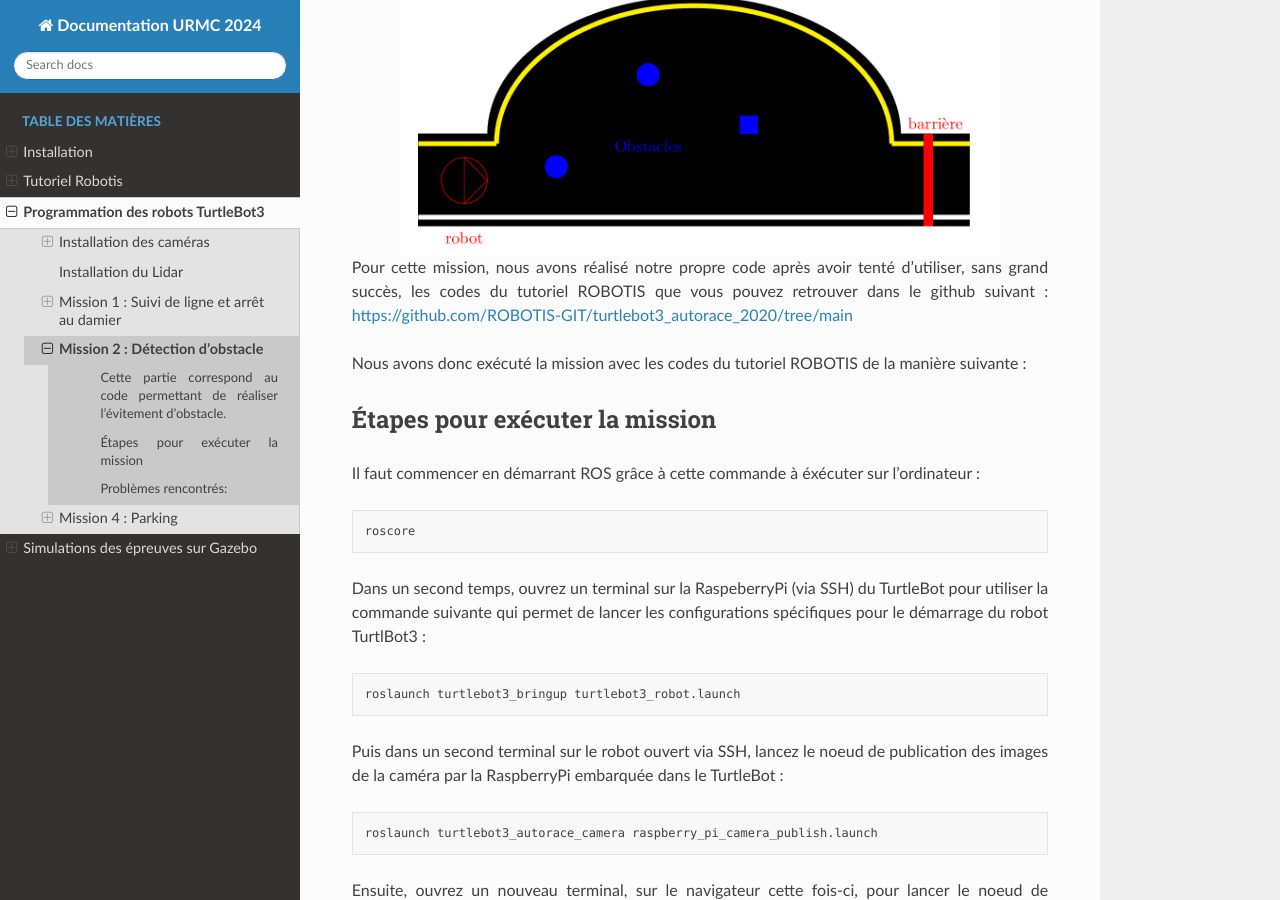
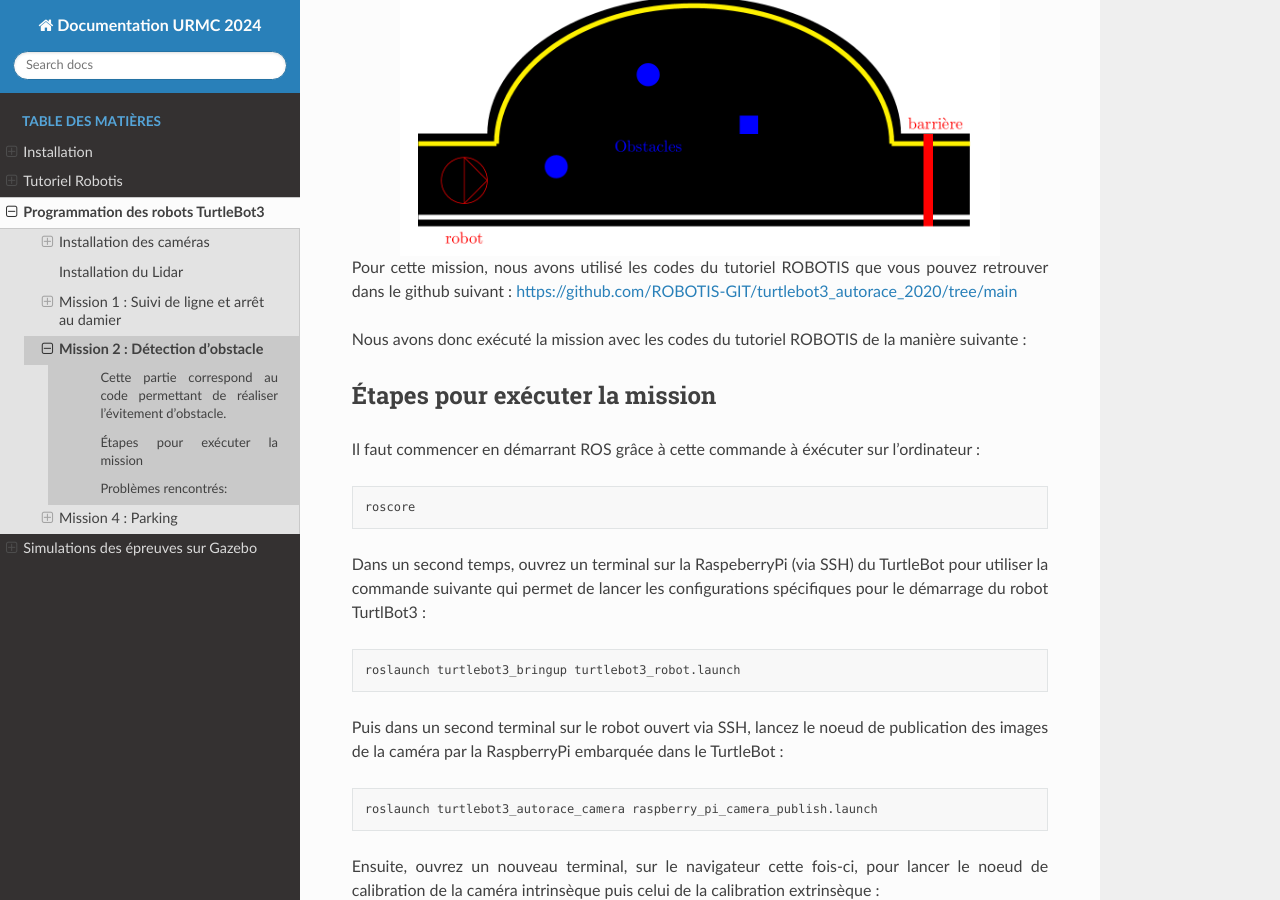
Before and after one commit to ThibaultTostain/insa-strasbourg-URRMC, a Sphinx documentation site: the page built from docs/source/turtlebot_reel/Detection_Obstacle.rst, in a window 1280 px wide and 900 px high, scrolled down 393 px. Built offline with Sphinx 7.4.7 and the Read the Docs theme 3.1.0, drawn with Linux system fonts in a browser that asks for light colours.

Commit message:
Update Detection_Obstacle.rst

```diff
--- a/docs/source/turtlebot_reel/Detection_Obstacle.rst
+++ b/docs/source/turtlebot_reel/Detection_Obstacle.rst
@@ -9,8 +9,7 @@ Dans cette mission, le TurtleBot doit naviguer sur un chemin délimité par des
    :width: 600
    :align: center
 
-
-Pour cette mission, nous avons réalisé notre propre code après avoir tenté d'utiliser, sans grand succès, les codes du tutoriel ROBOTIS que vous pouvez retrouver dans le github suivant : https://github.com/ROBOTIS-GIT/turtlebot3_autorace_2020/tree/main
+Pour cette mission, nous avons utilisé les codes du tutoriel ROBOTIS que vous pouvez retrouver dans le github suivant : https://github.com/ROBOTIS-GIT/turtlebot3_autorace_2020/tree/main
 
 Nous avons donc exécuté la mission avec les codes du tutoriel ROBOTIS de la manière suivante :
 
```
